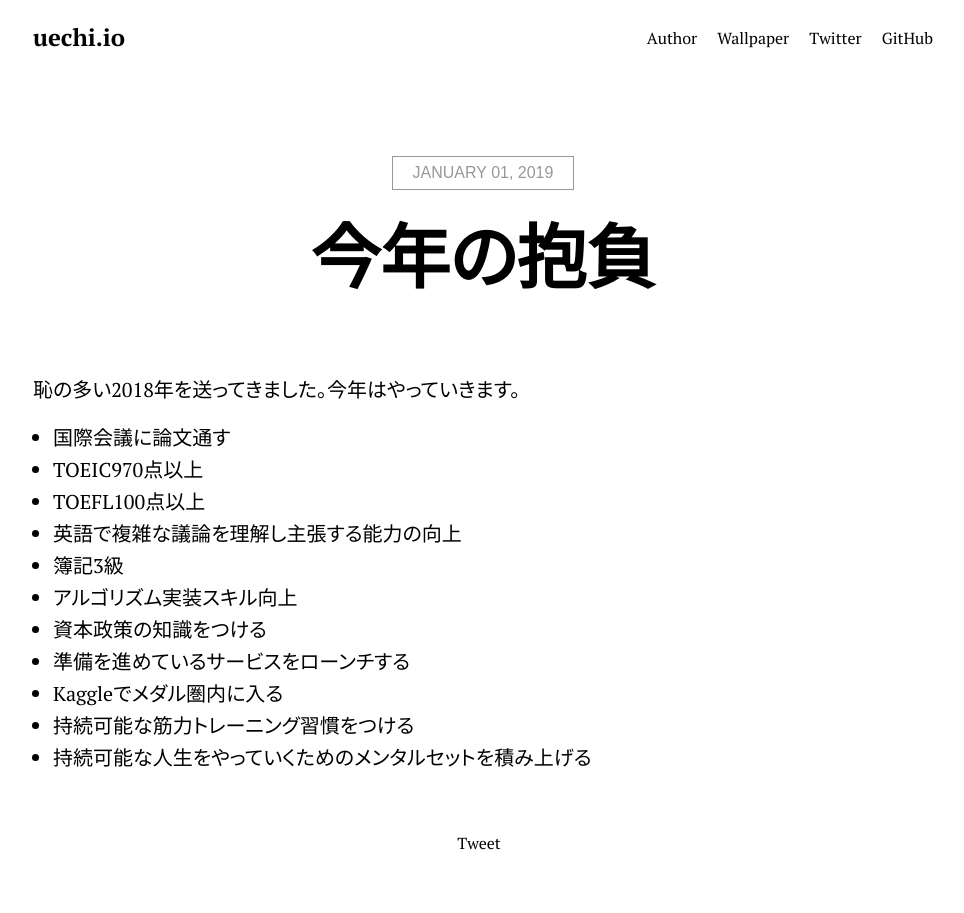
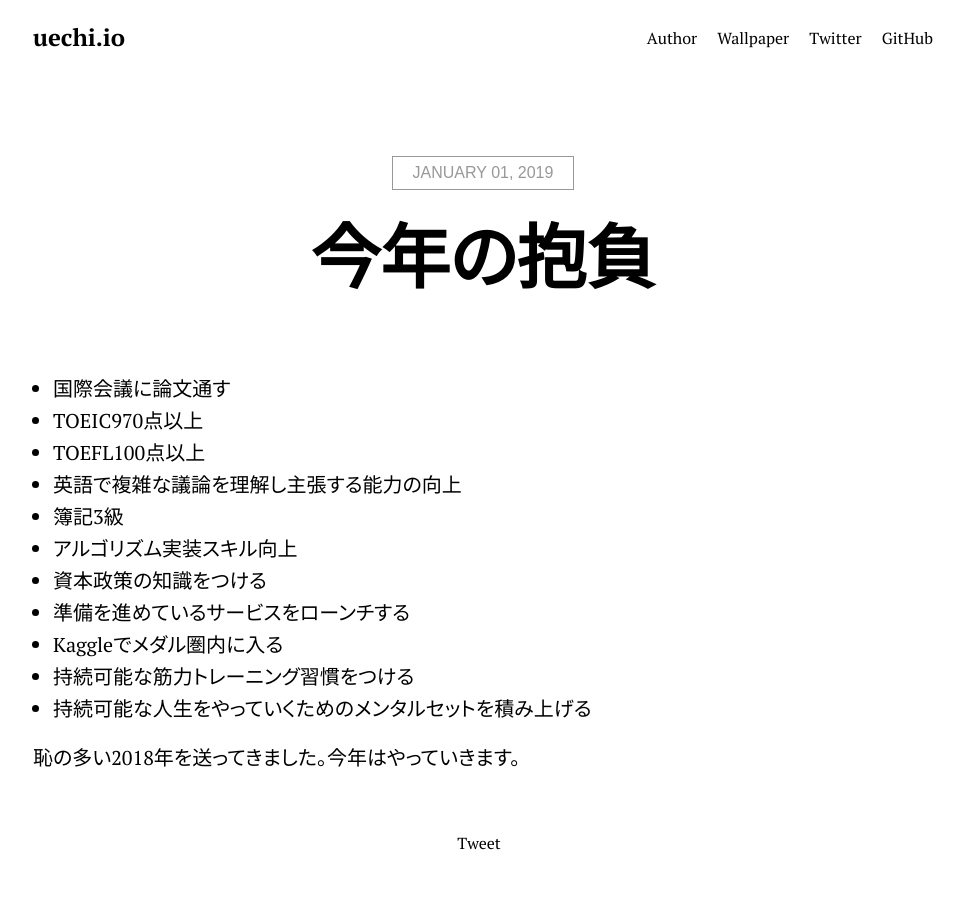
Before and after one commit to uetchy/uechi.io, a Jekyll site: the page built from _posts/2019-01-01-years-resolution-2019.markdown, in a window 1280 px wide. Shown: the whole page, without its empty margins (157-1121 px from the left). Built offline with Jekyll 4.4.1, drawn with Linux system fonts in a browser that asks for light colours; nearby versions of some CDN libraries; comment, search, counter and statistics services are not loaded; part of the change alters nothing that is shown.

```diff
--- a/_posts/2019-01-01-years-resolution-2019.markdown
+++ b/_posts/2019-01-01-years-resolution-2019.markdown
@@ -2,8 +2,6 @@
 title: 今年の抱負
 date: 2019-01-01 17:29:00 +09:00
 ---
-
-恥の多い2018年を送ってきました。今年はやっていきます。
 
 * 国際会議に論文通す
 * TOEIC970点以上
@@ -16,3 +14,5 @@ date: 2019-01-01 17:29:00 +09:00
 * Kaggleでメダル圏内に入る
 * 持続可能な筋力トレーニング習慣をつける
 * 持続可能な人生をやっていくためのメンタルセットを積み上げる
+
+恥の多い2018年を送ってきました。今年はやっていきます。
```
